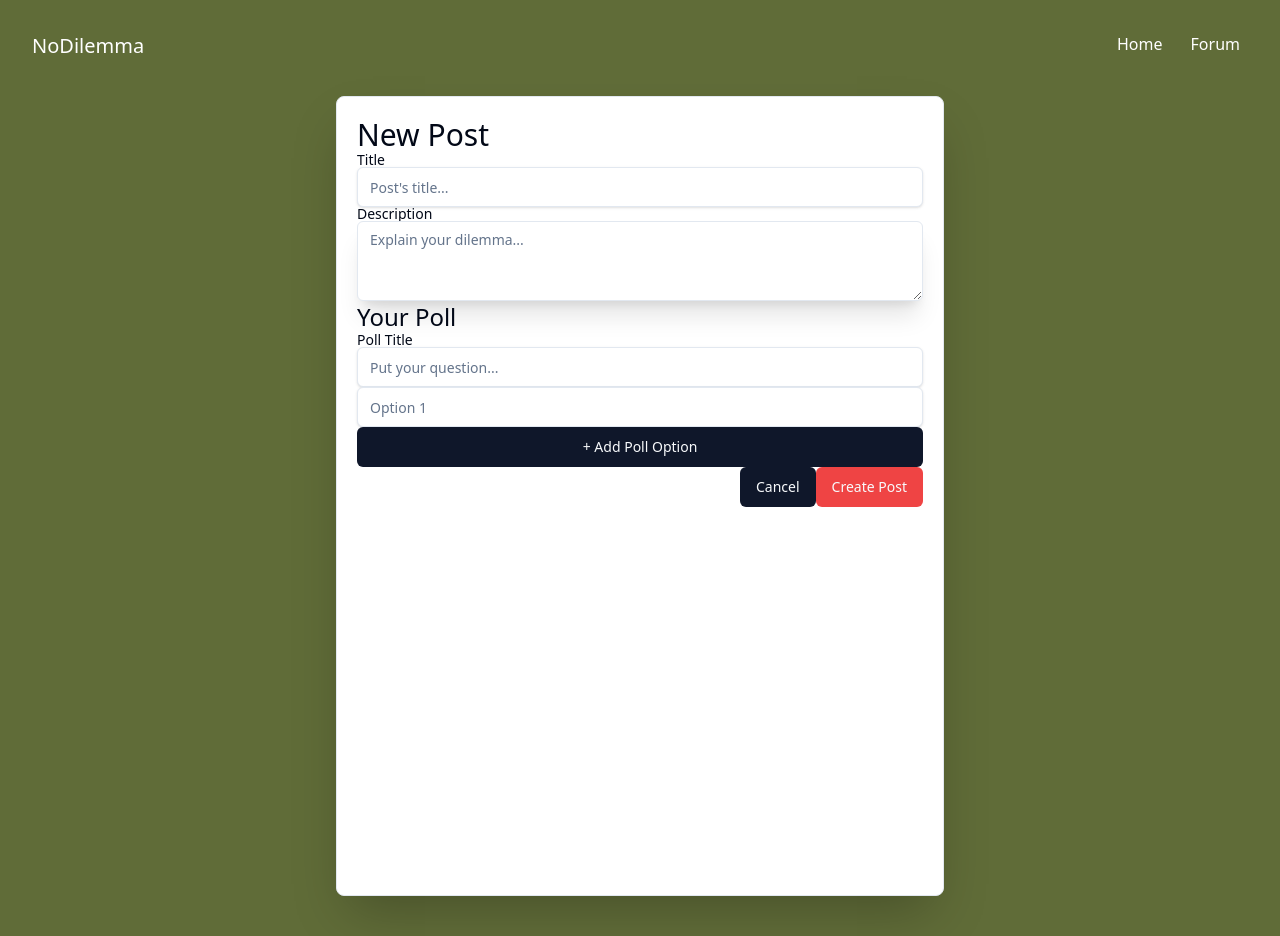
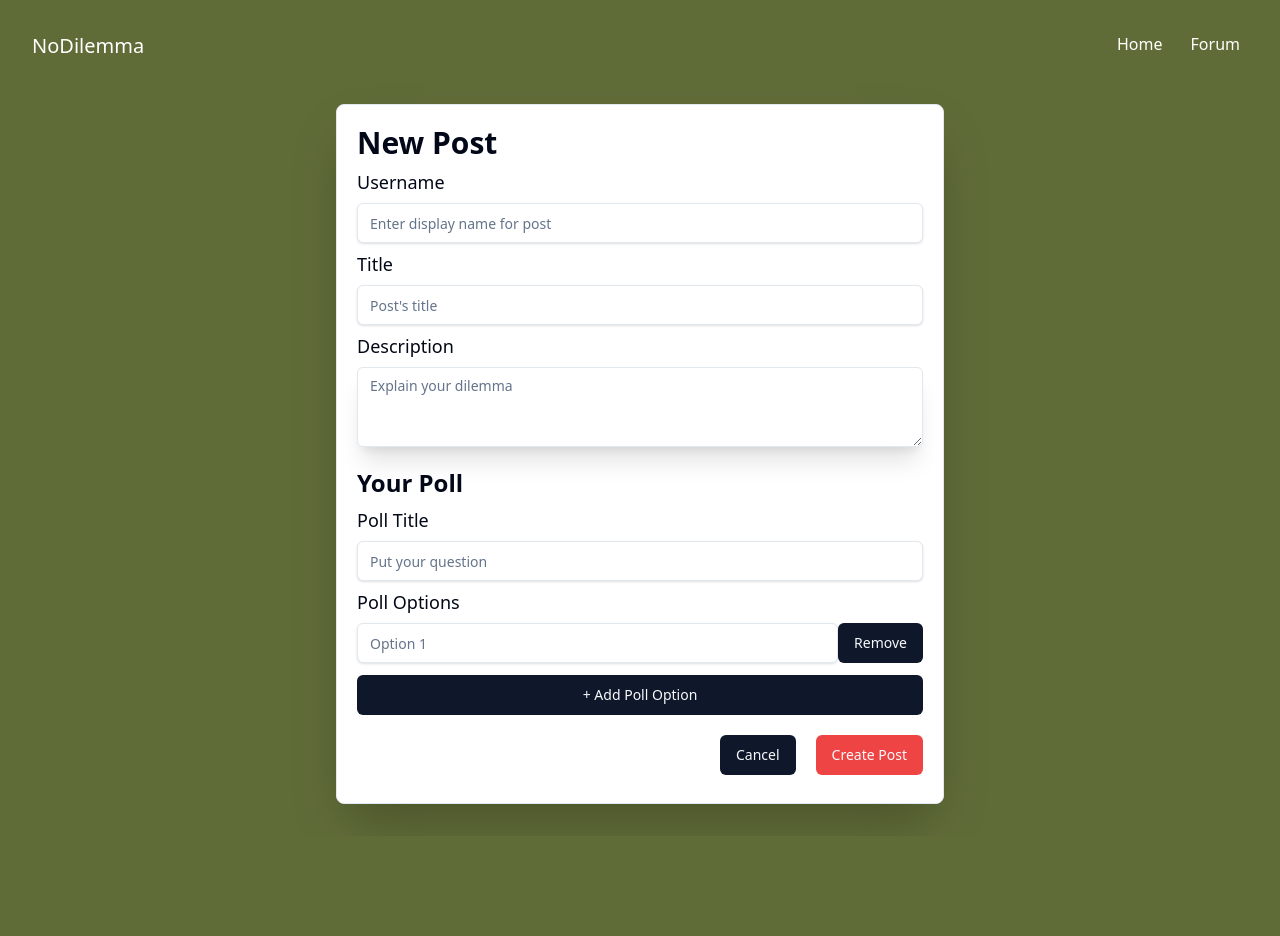
Before and after one commit to charlilize/no-dilemma, a React (Vite) app: page /createPost in a window 1280 px wide. After the commit the page ends 836 px from the top, so only its background shows below. Built offline with nearby package versions, Linux system fonts and the light colour scheme; no server answers.

Commit message:
create post page adjusting css and added remove option button

```diff
--- a/src/components/ui/label.jsx
+++ b/src/components/ui/label.jsx
@@ -7,7 +7,7 @@ import { cva } from "class-variance-authority";
 import { cn } from "@/lib/utils"
 
 const labelVariants = cva(
-  "text-sm font-medium leading-none peer-disabled:cursor-not-allowed peer-disabled:opacity-70"
+  "text-lg font-medium leading-none peer-disabled:cursor-not-allowed peer-disabled:opacity-70"
 )
 
 const Label = React.forwardRef(({ className, ...props }, ref) => (
--- a/src/main.jsx
+++ b/src/main.jsx
@@ -7,6 +7,7 @@ import Layout from './routes/Layout.jsx'
 import Forum from './routes/Forum.jsx'
 import PostDetails from './site-components/PostDetails.jsx'
 import CreatePost from './routes/CreatePost.jsx'
+import EditPost from './routes/EditPost.jsx'
 
 ReactDOM.createRoot(document.getElementById('root')).render(
   <React.StrictMode>
@@ -17,6 +18,7 @@ ReactDOM.createRoot(document.getElementById('root')).render(
             <Route index={false} path="/forum" element={<Forum/>}/>
             <Route index={false} path="/postDetails/:postid" element={<PostDetails/>}/>
             <Route index={false} path="/createPost" element={<CreatePost/>}/>
+            <Route index={false} path="/editPost/:postid" element={<EditPost/>}/>
           </Route>
         </Routes>
       </BrowserRouter>
--- a/src/routes/CreatePost.jsx
+++ b/src/routes/CreatePost.jsx
@@ -8,6 +8,7 @@ import { Link } from "react-router-dom"
 
 const CreatePost = () => {
   const [post, setPost] = useState({
+    user: "",
     title: "",
     descrip: "",
     question: "",
@@ -40,7 +41,7 @@ const CreatePost = () => {
     event.preventDefault();
 
     // Prevent adding empty fields
-    if (!post.title.trim() || !post.descrip.trim() || !post.question.trim()) {
+    if (!post.title.trim() || !post.descrip.trim() || !post.question.trim() || !post.user.trim()) {
       setUnableToCreatePost(true);
       return;
     }
@@ -54,7 +55,7 @@ const CreatePost = () => {
     // Create the post
     const { data: postData, error: postError } = await supabase
     .from("posts")
-    .insert({ title: post.title, description: post.descrip })
+    .insert({ title: post.title, description: post.descrip, author: post.user })
     .select()
     .single();
 
@@ -97,33 +98,49 @@ const CreatePost = () => {
 
   };
 
+  const removeOption = (index) => {
+    setPost((prevPost) => ({
+      ...prevPost,
+      options: prevPost.options.filter((_, i) => i !== index),
+    }))
+  };
+
   return (
-    <div className="flex justify-center items-center h-screen">
-      <div className="bg-white p-5 mb-4 flex flex-col border bg-card text-card-foreground shadow-2xl rounded-lg h-screen w-1/2">
-        <h1 className="text-3xl bold">New Post</h1>
+    <div className="flex justify-center items-center">
+      <div className="bg-white p-5 flex flex-col border bg-card text-card-foreground shadow-2xl rounded-lg w-1/2 gap-3">
+        <h1 className="text-3xl font-bold">New Post</h1>
+        <Label htmlFor="user">Username</Label>
+        <Input
+          type="user"
+          id="user"
+          placeholder="Enter display name for post"
+          onChange={handleChange}
+        />
         <Label htmlFor="title">Title</Label>
         <Input
           type="title"
           id="title"
-          placeholder="Post's title..."
+          placeholder="Post's title"
           onChange={handleChange}
         />
         <Label htmlFor="descrip">Description</Label>
         <Textarea
           type="descrip"
           id="descrip"
-          placeholder="Explain your dilemma..."
+          placeholder="Explain your dilemma"
           onChange={handleChange}
-        ></Textarea>
-        <h2 className="text-2xl bold">Your Poll</h2>
+        />
+        <h2 className="text-2xl mt-2 font-bold">Your Poll</h2>
         <Label htmlFor="question">Poll Title</Label>
         <Input
           type="question"
           id="question"
-          placeholder="Put your question..."
+          placeholder="Put your question"
           onChange={handleChange}
         />
+        <Label htmlFor="options">Poll Options</Label>
         {post.options.map((option, index) => (
+          <div className="flex">
           <Input
             key={index}
             type="text"
@@ -133,11 +150,13 @@ const CreatePost = () => {
               setPost({
                 ...post,
                 options: post.options.map((opt, i) => // Update poll option if it changes
-                  i === index ? e.target.value : opt
-                ),
-              })
-            }
+                i === index ? e.target.value : opt
+              ),
+            })
+          }
           />
+          <Button onClick={() => removeOption(index)}>Remove</Button>
+          </div>
         ))}
         <Button
           className={`${
@@ -149,9 +168,9 @@ const CreatePost = () => {
             ? "You've reached the maximum options"
             : "+ Add Poll Option"}
         </Button>
-        <div className="flex justify-end">
+        <div className="flex justify-end gap-5 my-2">
             <h3 className="text-red-500">
-              {unableToCreatePost == true && (!post.title.trim() || !post.descrip.trim() || !post.question.trim() || post.options.some(option => !option.trim())) ? "A field is empty. Please fill in all fields." : ""}
+              {unableToCreatePost == true && (!post.title.trim() || !post.descrip.trim() || !post.user.trim() || !post.question.trim() || post.options.some(option => !option.trim())) ? "A field is empty. Please fill in all fields." : ""}
             </h3>
             <Link to="/forum">
               <Button>Cancel</Button>
--- a/src/routes/EditPost.jsx
+++ b/src/routes/EditPost.jsx
@@ -0,0 +1,39 @@
+import { useState, useEffect } from "react"
+import { useParams } from "react-router-dom";
+import CreatePost from "./CreatePost";
+import { supabase } from "@/client";
+
+const EditPost = () => {
+  const { postid } = useParams();
+  const [post, setPost] = useState({
+    user: "",
+    title: "",
+    descrip: "",
+    question: "",
+    options: [""],
+  });
+
+  useEffect(() => {
+    const fetchPost = async () => {
+      const { data } = await supabase
+        .from("posts")
+        .select()
+        .eq("id", postid)
+        .single();
+      setPost(data);
+    }
+    fetchPost();
+  }, [postid]);
+
+
+
+
+
+  return (
+    <>
+    </>
+  )
+
+};
+
+export default EditPost;
--- a/src/routes/Forum.jsx
+++ b/src/routes/Forum.jsx
@@ -32,7 +32,7 @@ const Forum = () => {
           </div>
         </div>
         <div className="flex justify-center items-center">
-          <div className="flex w-full flex-wrap justify-between gap-5 ">
+          <div className="flex w-full flex-wrap justify-center gap-10 ">
             {posts && posts.length > 0 ? (
               posts.map((post) => (
                 <Post
--- a/src/site-components/Post.jsx
+++ b/src/site-components/Post.jsx
@@ -58,7 +58,7 @@ const Post = (props) => {
 
   return (
     <div
-      className="cursor-pointer bg-white p-5 md:w-[480px] w-4/5 flex flex-col border bg-card text-card-foreground shadow-md"
+      className="cursor-pointer bg-white p-5 md:w-[450px] w-4/5 flex flex-col border bg-card text-card-foreground shadow-md"
       onClick={handleClickPost}
     >
         <p>{formattedTime} · {props.totalAnswers} answers</p>
--- a/src/site-components/PostDetails.jsx
+++ b/src/site-components/PostDetails.jsx
@@ -10,8 +10,7 @@ import {
   DropdownMenuTrigger,
 } from "@/components/ui/dropdown-menu";
 import { FontAwesomeIcon } from "@fortawesome/react-fontawesome";
-import { faEllipsis } from "@fortawesome/free-solid-svg-icons";
-import { faSquareCaretLeft } from "@fortawesome/free-solid-svg-icons";
+import { faEllipsis, faSquareCaretLeft, faSpinner  } from "@fortawesome/free-solid-svg-icons";
 import { faCircleUp } from "@fortawesome/free-regular-svg-icons";
 import { Link } from "react-router-dom";
 import { Input } from "@/components/ui/input";
@@ -192,7 +191,9 @@ const PostDetails = () => {
                 <FontAwesomeIcon className="text-3xl" icon={faEllipsis} />
               </DropdownMenuTrigger>
               <DropdownMenuContent>
-                <DropdownMenuItem>Edit Post</DropdownMenuItem>
+                <Link to={`/editPost/${postid}`}>
+                  <DropdownMenuItem>Edit Post</DropdownMenuItem>
+                </Link>
                 <DropdownMenuItem>Delete Post</DropdownMenuItem>
               </DropdownMenuContent>
             </DropdownMenu>
@@ -201,6 +202,7 @@ const PostDetails = () => {
             <p>{post.created_at && formatTimestamp(post.created_at)} · {totalVotes} answers</p>
           </div>
           <h1 className="text-3xl bold font-extrabold">{post.title}</h1>
+          <p className="font-extrabold text-md">{post.author}</p>
           <p>{post.description}</p>
           {post && poll && poll.options !== undefined && poll.options !== null ? (
             poll.options.length > 0 ? (
@@ -250,7 +252,7 @@ const PostDetails = () => {
         </div>
       </>
       ) : (
-      <p>Loading Post...</p>
+        <FontAwesomeIcon icon={faSpinner} spinPulse className="h-10"/>
     )}
     </div>
   )
```
